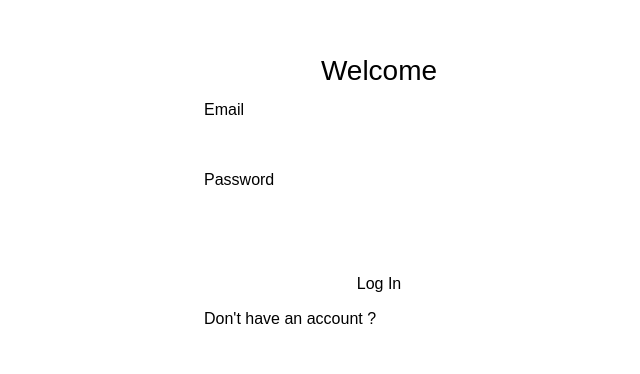
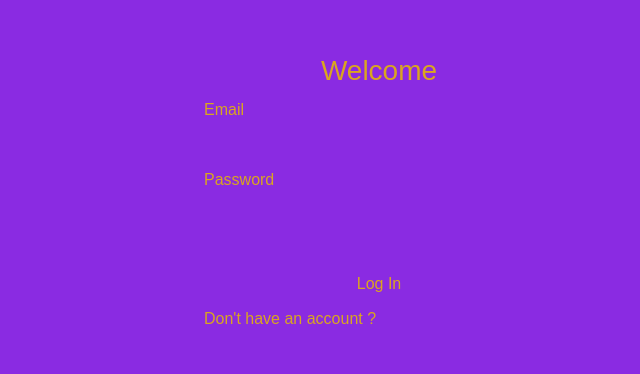
Before and after one commit to principles31/Log_in_modal, a plain HTML site: page index.html in a window 1280 px wide. Shown: the part 210-584 px from the top of the page, without its empty margins (261-901 px from the left). Drawn offline with Linux system fonts and the light colour scheme.

Commit message:
Update files

```diff
--- a/index.html
+++ b/index.html
@@ -1,5 +1,6 @@
 <!DOCTYPE html>
 <html lang="en">
+
 <head>
     <meta charset="UTF-8">
     <meta http-equiv="X-UA-Compatible" content="IE=edge">
@@ -7,6 +8,7 @@
     <title>Log in modal</title>
     <link rel="stylesheet" href="style.css">
 </head>
+
 <body>
     <section class="form-main">
         <div class="form-content">
@@ -27,9 +29,10 @@
                     </div>
                     <button type="submit" class="btn">Log in</button>
                 </form>
-            <p>Don't have an account ? <a href="#" class="gradient-text">sign up</a></p>
+                <p>Don't have an account ? <a href="signup.html" class="gradient-text">sign up</a></p>
             </div>
         </div>
     </section>
 </body>
+
 </html>
--- a/style.css
+++ b/style.css
@@ -1,6 +1,6 @@
 
 
-:root {
+/* :root {
     --yellow: hs1(36, 100%, 50%);
     --red: hs1(8, 100%, 50%);
     --blue: hs1(240, 60%, 50%);
@@ -12,7 +12,7 @@
     --border-color: hs1a(0, 0%, 100%, 0.25);
     --blur: blur(10px);
     --buttom-hover-color: hs1a(0, 0%, 0%, 0.3);
-}
+} */
 
 *{
     margin: 0;
@@ -21,13 +21,13 @@
 }
 
 body {
-    background-color: var(--body-bg-color);
-    color: var(--text-light-gray);
+    background-color: blueviolet;
+    color: goldenrod;
     font-family: sans-serif;
     font-weight: 300;
     font-size: 16px;
     line-height: 1.5;
-    overflow-x: hidden;
+    /* overflow-x: hidden; */
 }
 
 body::after,
@@ -97,12 +97,32 @@ a {
 .form-content .circle-1 {
     height: 120px;
     width: 120px;
+    left: 0;
+    top: 10%;
+    transform: translateX(-50%);
 }
 
+.form-content .circle-2 {
+   height: 80px;
+   width: 80px;
+   right: 0;
+   bottom: 0;
+   transform: translateX(20%, 20%);
+}
+
+.form-content .circle-1 {
+   height: 40px;
+   width: 40px;
+   right: 10%;
+   top: 10%;
+}
  .form-content .box {
     background-color: var(--glass-bg-color);
     border: 1px solid var(--border-color);
     padding: 40px 50px;
+    border-radius: 20px;
+    -webkit-backdrop-filter: var(--blur);
+    backdrop-filter: var(--blur);
  }
 
  .form-content h3 {
```
Lines whose indentation alone changed are shown as unchanged.
